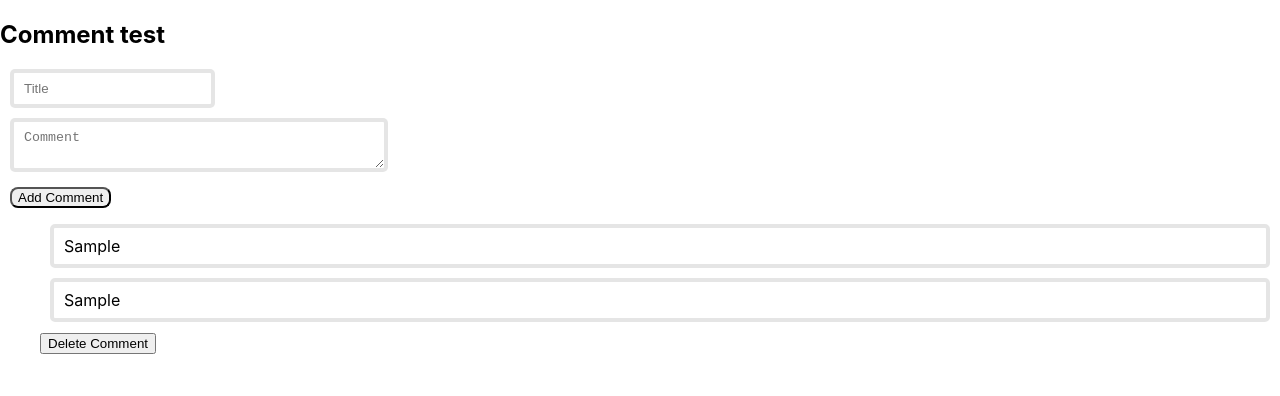
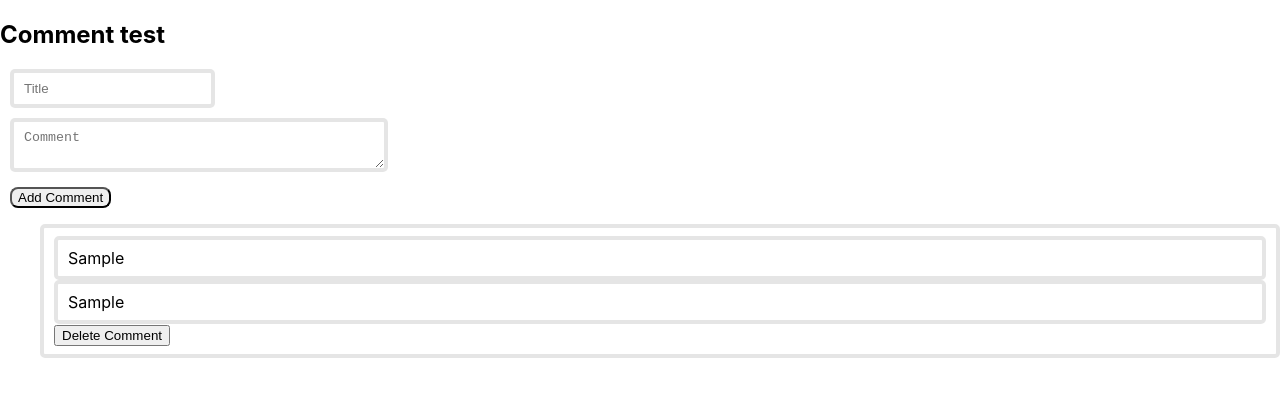
Before and after one commit to Duvvvy/ReviseWithMe, a React (Create React App) app: page / in a window 1280 px wide. Both pictures are taken after typing "Sample", "Sample" into the empty fields and a click on the button "Add Comment". Shown: the top 396 px of the page. Built offline with nearby package versions, Linux system fonts and the light colour scheme.

Commit message:
Update App.css

```diff
--- a/src/App.css
+++ b/src/App.css
@@ -32,11 +32,7 @@
 }
 
 /*comment*/
-#comments div {
-  margin: 10px;
-}
-
-#title, #description{
+#title, #description, #comments{
 	border: 4px solid rgba(0,0,0,0.1);
 	padding: 8px 10px;
 
```
